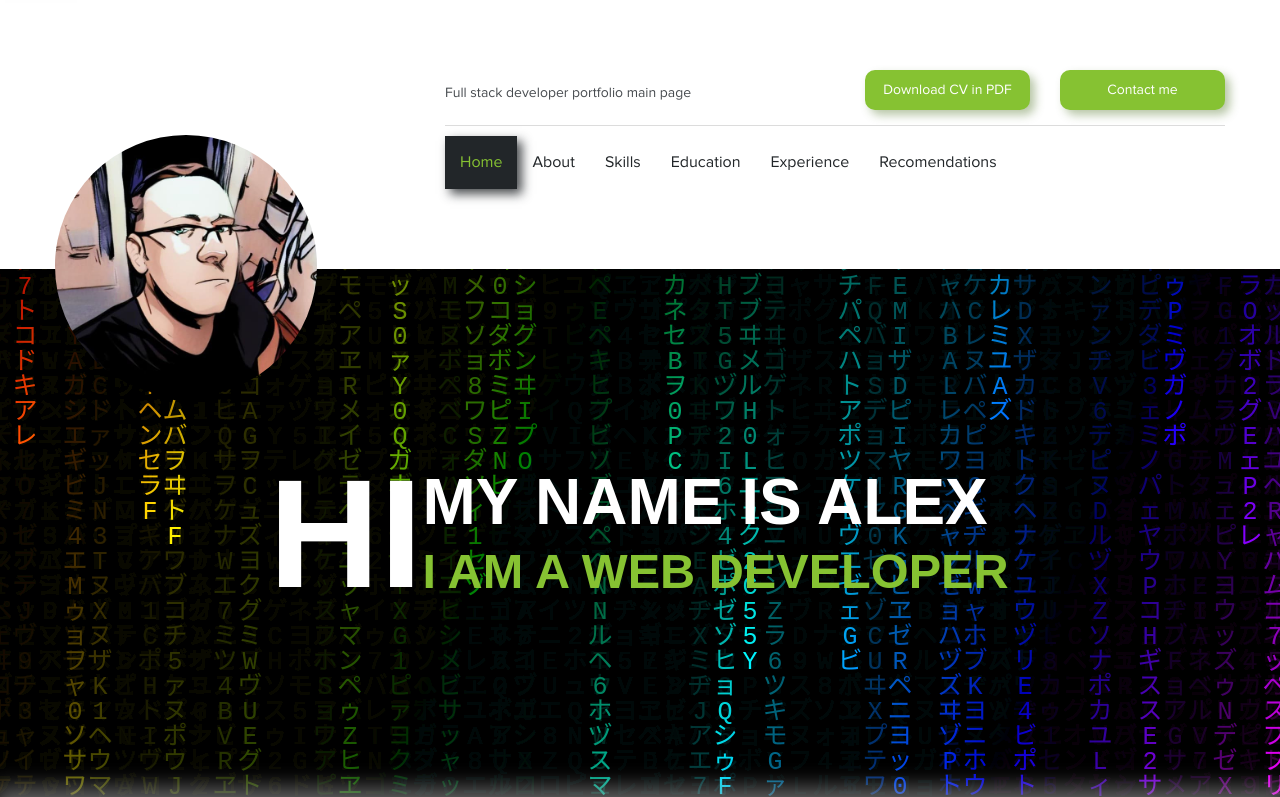
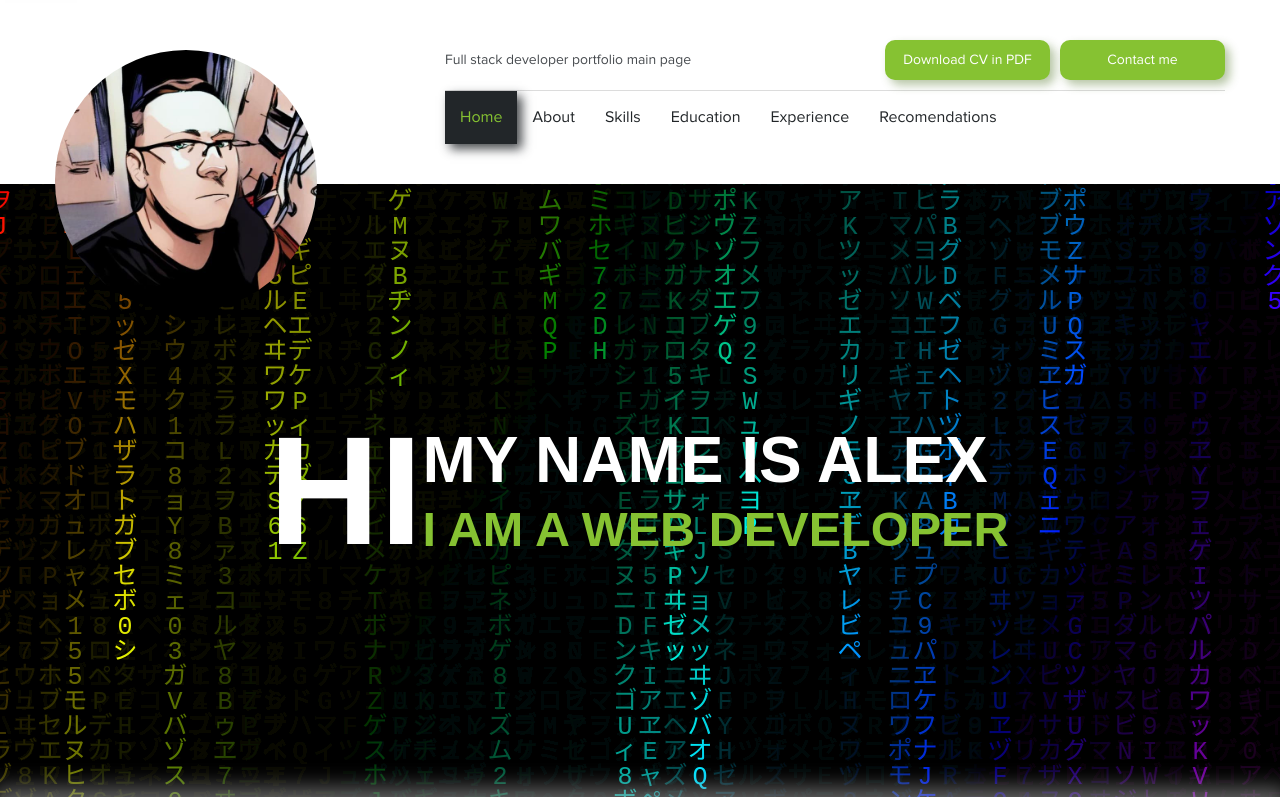
Before and after one commit to Saleyevav/my-cv, a plain HTML site: page index.html in a window 1280 px wide. Shown: the top 797 px of the page. Drawn offline with Linux system fonts and the light colour scheme.

Commit message:
fix css styles

```diff
--- a/css/main.css
+++ b/css/main.css
@@ -90,16 +90,18 @@ h6 {
   margin: 0 auto;
   display: flex;
   justify-content: space-between;
-  padding-left: 40px;
-  padding-right: 40px;
+  padding: 40px;
+}
+.stub {
+  position: relative;
 }
 
 .my-photo {
   border-radius: 50%;
   width: 262px;
-  position: relative;
+  position: absolute;
   z-index: 1;
-  top: 135px;
+  top: 10px;
 }
 
 .main-title {
@@ -107,6 +109,7 @@ h6 {
   align-items: center;
   justify-content: space-between;
   border-bottom: 1px solid #dcdcdc;
+  padding-bottom: 10px;
 }
 
 .container {
@@ -115,14 +118,13 @@ h6 {
   flex-direction: column;
   justify-content: space-between;
   max-width: 780px;
-  min-height: 160px;
+  /* min-height: 160px; */
 }
 
 .main-title > h1 {
   font-size: 14px;
   color: #474b4f;
   font-weight: normal;
-  margin-top: 50px;
 }
 
 .btns {
@@ -140,7 +142,7 @@ h6 {
   color: #fff;
   text-align: center;
   font-size: 14px;
-  margin: 50px 15px 15px 15px;
+  /* margin: 50px 15px 15px 15px; */
 }
 
 .btn:hover {
@@ -152,7 +154,8 @@ h6 {
 }
 
 .btn:last-child {
-  margin: 50px 0px 15px 15px;
+  /* margin: 50px 0px 15px 15px; */
+  margin-left: 10px;
 }
 
 .nav {
@@ -193,11 +196,6 @@ h6 {
   box-shadow: 5px 5px 10px #222629d2;
 }
 
-.container {
-  padding-top: 20px;
-  padding-bottom: 80px;
-}
-
 .dark-theme {
   position: relative;
   background-color: #222629;
@@ -209,6 +207,7 @@ h6 {
 }
 
 .dark-theme h3 {
+  margin-top: 0;
   font-size: 24px;
   color: #61892f;
   font-weight: 400;
@@ -216,9 +215,6 @@ h6 {
 }
 
 .dark-theme .container {
-  border-top: 1px solid #474b4f;
-  padding-top: 20px;
-  padding-bottom: 80px;
 }
 
 .dark-theme a {
@@ -233,6 +229,7 @@ h6 {
 
 .white-theme h3 {
   color: #474b4f;
+  margin-top: 0;
 }
 
 .white-theme span {
@@ -287,10 +284,6 @@ h6 {
 
 .row .item:first-child {
   width: 66%;
-}
-
-.footer {
-  padding-top: 80px;
 }
 
 .menu-button {
@@ -364,6 +357,7 @@ h6 {
 
   .btn:last-child {
     margin-top: 15px;
+    margin-left: 0;
   }
 }
 
```
